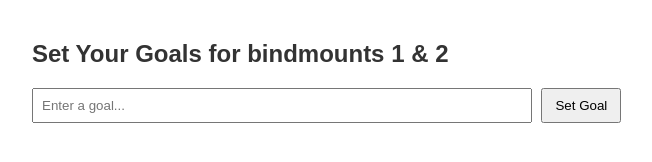
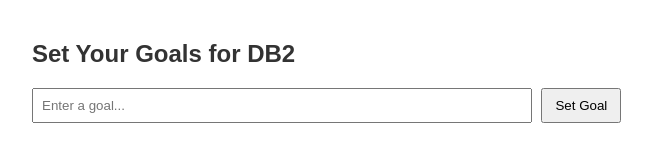
Before and after one commit to ujehviam/Docker-goalsapp2, a plain HTML site: page Frontend/index.html in a window 1280 px wide. Shown: the whole page, without its empty margins (8-660 px from the left). Drawn offline with Linux system fonts and the light colour scheme; no server answers.

```diff
--- a/Frontend/index.html
+++ b/Frontend/index.html
@@ -6,7 +6,7 @@
   <link rel="stylesheet" href="style.css">
 </head>
 <body>
-  <h2>Set Your Goals for bindmounts 1 & 2</h2>
+  <h2>Set Your Goals for DB2</h2>
   <input type="text" id="goalInput" placeholder="Enter a goal..." />
   <button onclick="addGoal()">Set Goal</button>
 
```
Also changed, not shown: 1 other file.
